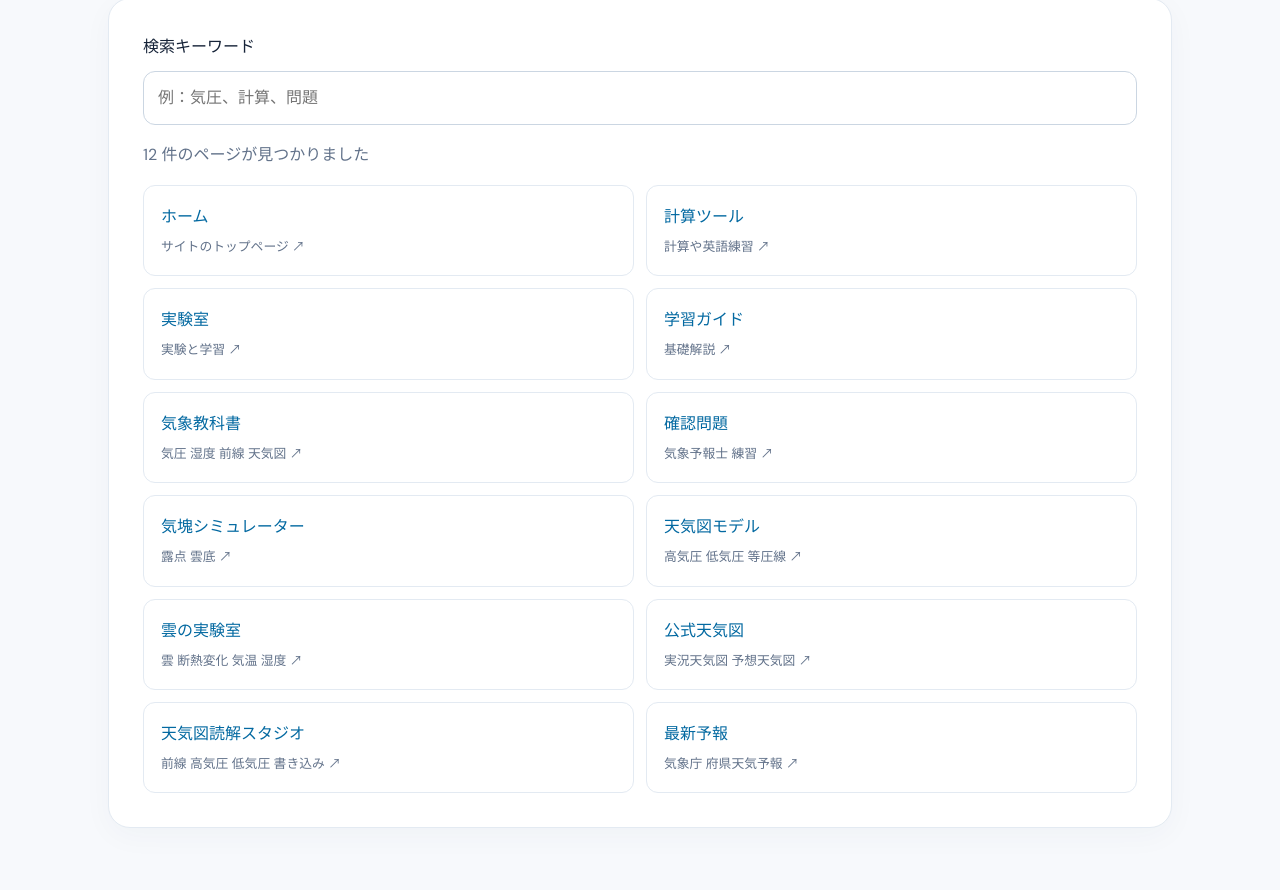
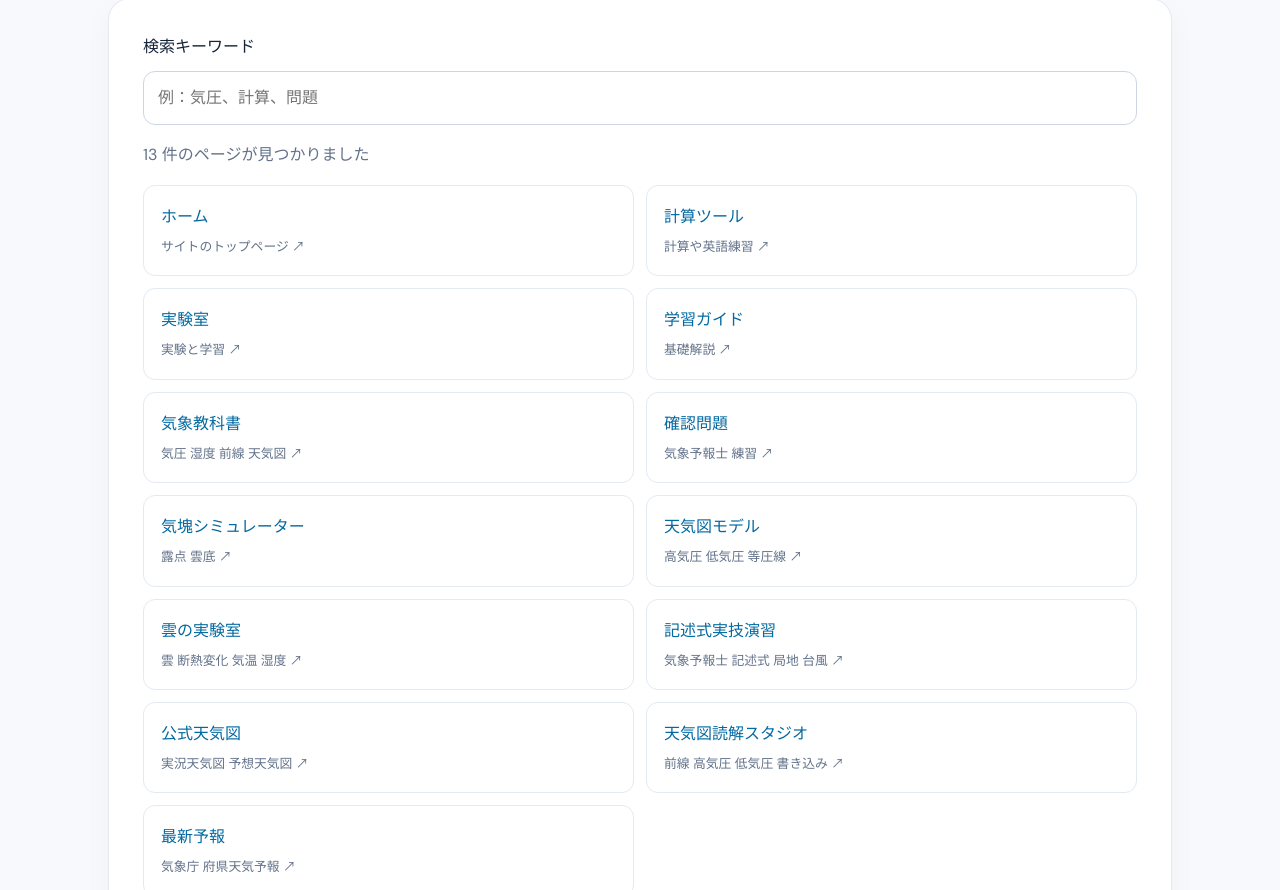
Before and after one commit to momoziro-joichi/ai-site-network, an Astro site: page /search in a window 1280 px wide. Shown: the part 425-1315 px from the top of the page. Built offline with nearby package versions, Linux system fonts and the light colour scheme; Astro itself is replaced by a stand-in of ours.

Commit message:
Integrate advanced domain tools into learning paths and navigation

```diff
--- a/src/pages/search.astro
+++ b/src/pages/search.astro
@@ -4,7 +4,7 @@ import PageIntro from '../components/PageIntro.astro';
 const key=process.env.SITE_KEY||'weather';
 const base=import.meta.env.BASE_URL.replace(/\/$/,'');
 import {curricula} from '../config/curricula.mjs';
-const extra={weather:[['公式天気図','/official-charts/','実況天気図 予想天気図'],['天気図読解スタジオ','/chart-studio/','前線 高気圧 低気圧 書き込み'],['最新予報','/live-weather/','気象庁 府県天気予報']],math:[['二次関数グラフ','/math-visualizer/','放物線 判別式 係数']],rail:[['鉄道走行性能ラボ','/rail-performance/','加速度 減速度 速度グラフ']],english:[['接客英語トレーナー','/english-practice/','コンビニ フレーズ']],tools:[['文章チェック','/text-workbench/','文字数 UTF-8 バイト数']]};
+const extra={weather:[['記述式実技演習','/written-practice/','気象予報士 記述式 局地 台風'],['公式天気図','/official-charts/','実況天気図 予想天気図'],['天気図読解スタジオ','/chart-studio/','前線 高気圧 低気圧 書き込み'],['最新予報','/live-weather/','気象庁 府県天気予報']],math:[['行列・線形変換','/linear-algebra/','行列式 ベクトル 線形代数'],['二次関数グラフ','/math-visualizer/','放物線 判別式 係数']],rail:[['時刻表モデル','/rail-timetable/','停車時分 駅間距離 ダイヤ'],['鉄道走行性能ラボ','/rail-performance/','加速度 減速度 速度グラフ']],english:[['状況別判断演習','/english-scenarios/','コンビニ 英語 接客'],['接客英語トレーナー','/english-practice/','コンビニ フレーズ']],tools:[['単位換算','/unit-converter/','温度 圧力 速度'],['文章チェック','/text-workbench/','文字数 UTF-8 バイト数']]};
 const items=[['ホーム','/','サイトのトップページ'],['計算ツール','/tool/','計算や英語練習'],['実験室','/lab/','実験と学習'],['学習ガイド','/guide/','基礎解説'],...(key==='weather'?[['気象教科書','/learn/','気圧 湿度 前線 天気図'],['確認問題','/quiz/','気象予報士 練習'],['気塊シミュレーター','/simulator/','露点 雲底'],['天気図モデル','/weather-map/','高気圧 低気圧 等圧線'],['雲の実験室','/cloud-lab/','雲 断熱変化 気温 湿度']]:[]),...extra[key]];
 ---
 <Base title="サイト内検索"><PageIntro eyebrow="SITE SEARCH" title="サイト内検索" description="ページ名やキーワードから、このサイトの機能を探せます。" number="⌕"/><section class="panel"><label for="query">検索キーワード</label><input id="query" type="search" placeholder="例：気圧、計算、問題" autocomplete="off"/><p id="count" class="muted" aria-live="polite"></p><div id="results" class="results">{items.map(([title,path,desc])=><a class="result" data-keywords={(title+' '+desc).toLowerCase()} href={base+path}><strong>{title}</strong><span>{desc} ↗</span></a>)}</div></section></Base>
```
